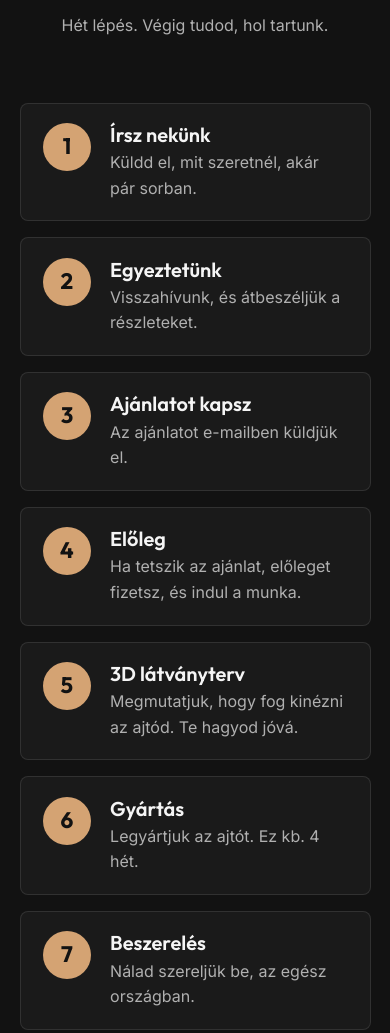
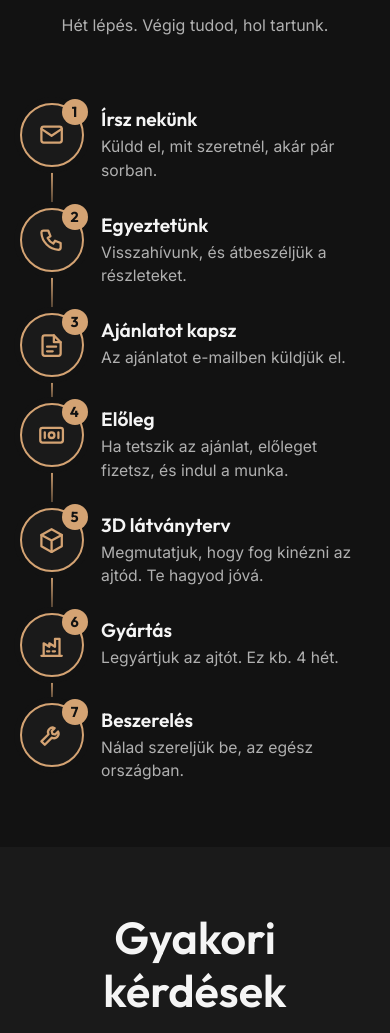
Before and after one commit to Zolkapoczai/rollanddoor, a website: page public/index.html in a window 390 px wide. Shown: the part 10244-11277 px from the top of the page. Drawn offline with Linux system fonts and the light colour scheme.

Commit message:
Turn "Így készül az ajtód" into an icon timeline
Seven icon nodes with step numbers: one row joined by a line above
1180 px, 4 + 3 between 700 and 1179 px, vertical timeline on phones.
Docs updated (incl. the 3D preview v2).

Co-Authored-By: Claude Opus 5.5 <noreply@anthropic.com>

```diff
--- a/public/index.html
+++ b/public/index.html
@@ -274,14 +274,36 @@
             <h2>Így készül az ajtód</h2>
             <p>Hét lépés. Végig tudod, hol tartunk.</p>
         </div>
+        <!-- Idővonal: széles képernyőn vízszintes, telefonon függőleges (landing.css .steps) -->
         <ol class="steps">
-            <li><div><h3>Írsz nekünk</h3><p>Küldd el, mit szeretnél, akár pár sorban.</p></div></li>
-            <li><div><h3>Egyeztetünk</h3><p>Visszahívunk, és átbeszéljük a részleteket.</p></div></li>
-            <li><div><h3>Ajánlatot kapsz</h3><p>Az ajánlatot e-mailben küldjük el.</p></div></li>
-            <li><div><h3>Előleg</h3><p>Ha tetszik az ajánlat, előleget fizetsz, és indul a munka.</p></div></li>
-            <li><div><h3>3D látványterv</h3><p>Megmutatjuk, hogy fog kinézni az ajtód. Te hagyod jóvá.</p></div></li>
-            <li><div><h3>Gyártás</h3><p>Legyártjuk az ajtót. Ez kb. 4 hét.</p></div></li>
-            <li><div><h3>Beszerelés</h3><p>Nálad szereljük be, az egész országban.</p></div></li>
+            <li>
+                <span class="step-ik" aria-hidden="true"><svg class="icon" viewBox="0 0 24 24"><rect x="3" y="5" width="18" height="14" rx="2"/><path d="M3 7l9 6 9-6"/></svg></span>
+                <div><h3>Írsz nekünk</h3><p>Küldd el, mit szeretnél, akár pár sorban.</p></div>
+            </li>
+            <li>
+                <span class="step-ik" aria-hidden="true"><svg class="icon" viewBox="0 0 24 24"><path d="M5 4h4l2 5-2.5 1.5a11 11 0 0 0 5 5L15 13l5 2v4a2 2 0 0 1-2 2A16 16 0 0 1 3 6a2 2 0 0 1 2-2"/></svg></span>
+                <div><h3>Egyeztetünk</h3><p>Visszahívunk, és átbeszéljük a részleteket.</p></div>
+            </li>
+            <li>
+                <span class="step-ik" aria-hidden="true"><svg class="icon" viewBox="0 0 24 24"><path d="M14 3H6a2 2 0 0 0-2 2v14a2 2 0 0 0 2 2h12a2 2 0 0 0 2-2V9z"/><path d="M14 3v6h6M8 13h8M8 17h5"/></svg></span>
+                <div><h3>Ajánlatot kapsz</h3><p>Az ajánlatot e-mailben küldjük el.</p></div>
+            </li>
+            <li>
+                <span class="step-ik" aria-hidden="true"><svg class="icon" viewBox="0 0 24 24"><rect x="2" y="6" width="20" height="13" rx="2"/><circle cx="12" cy="12.5" r="2.5"/><path d="M6 10v5M18 10v5"/></svg></span>
+                <div><h3>Előleg</h3><p>Ha tetszik az ajánlat, előleget fizetsz, és indul a munka.</p></div>
+            </li>
+            <li>
+                <span class="step-ik" aria-hidden="true"><svg class="icon" viewBox="0 0 24 24"><path d="M12 2l9 5v10l-9 5-9-5V7z"/><path d="M12 22V12M21 7l-9 5-9-5"/></svg></span>
+                <div><h3>3D látványterv</h3><p>Megmutatjuk, hogy fog kinézni az ajtód. Te hagyod jóvá.</p></div>
+            </li>
+            <li>
+                <span class="step-ik" aria-hidden="true"><svg class="icon" viewBox="0 0 24 24"><path d="M3 21h18M5 21V10l5 3V10l5 3V6h4v15"/><path d="M8 17h2M13 17h2"/></svg></span>
+                <div><h3>Gyártás</h3><p>Legyártjuk az ajtót. Ez kb. 4 hét.</p></div>
+            </li>
+            <li>
+                <span class="step-ik" aria-hidden="true"><svg class="icon" viewBox="0 0 24 24"><path d="M14.7 6.3a4 4 0 0 0-5.4 5.4L3 18l3 3 6.3-6.3a4 4 0 0 0 5.4-5.4l-2.6 2.6-2.4-.6-.6-2.4z"/></svg></span>
+                <div><h3>Beszerelés</h3><p>Nálad szereljük be, az egész országban.</p></div>
+            </li>
         </ol>
     </section>
 
--- a/public/landing.css
+++ b/public/landing.css
@@ -870,40 +870,73 @@ a:focus-visible, button:focus-visible, input:focus-visible, select:focus-visible
 .steps-section { background-color: var(--bg-primary); }
 .faq-section { background-color: var(--bg-secondary); }
 
+/* Idővonal (2026-11-25): telefonon függőleges, széles képernyőn 7 oszlopos vízszintes, összekötő vonallal. */
 .steps {
   list-style: none;
   counter-reset: step;
-  max-width: 760px;
+  max-width: 1280px;
   margin: 0 auto;
   display: grid;
-  gap: 1rem;
+  gap: 1.6rem;
+  position: relative;
 }
 .steps li {
   counter-increment: step;
-  display: flex;
-  gap: 1.2rem;
-  align-items: flex-start;
+  position: relative;
+  display: grid;
+  grid-template-columns: 64px 1fr;
+  gap: 1.1rem;
+  align-items: start;
+}
+/* összekötő vonal (telefonon függőleges, a körök közepén) */
+.steps li:not(:last-child)::after {
+  content: "";
+  position: absolute;
+  left: 31px; top: 64px; bottom: -1.6rem;
+  width: 2px;
+  background: linear-gradient(var(--accent), rgba(212, 163, 115, 0.25));
+}
+.step-ik {
+  position: relative;
+  width: 64px; height: 64px;
+  border-radius: 50%;
+  display: grid; place-items: center;
   background: var(--bg-secondary);
-  border: 1px solid var(--border-color);
-  border-radius: 8px;
-  padding: 1.2rem 1.4rem;
+  border: 2px solid var(--accent);
+  color: var(--accent);
+  font-size: 1.7rem;
+  box-shadow: 0 0 0 6px var(--bg-primary);
+  z-index: 1;
 }
-.steps li::before {
+/* sorszám a kör szélén */
+.step-ik::after {
   content: counter(step);
-  flex: 0 0 48px;
-  height: 48px;
-  border-radius: 50%;
-  background: var(--accent);
-  color: var(--bg-primary);
-  font-family: var(--font-display);
-  font-weight: 700;
-  font-size: 1.4rem;
-  display: flex;
-  align-items: center;
-  justify-content: center;
+  position: absolute; right: -6px; top: -6px;
+  width: 26px; height: 26px; border-radius: 50%;
+  background: var(--accent); color: var(--bg-primary);
+  font: 700 0.9rem/26px var(--font-display);
+  text-align: center;
 }
-.steps h3 { font-size: 1.25rem; margin-bottom: 0.2rem; }
-.steps p { color: var(--text-secondary); }
+.steps h3 { font-size: 1.2rem; margin: 0.35rem 0 0.25rem; }
+.steps p { color: var(--text-secondary); font-size: 0.98rem; line-height: 1.5; }
+
+@media (min-width: 700px) {
+  .steps { grid-template-columns: repeat(7, 1fr); gap: 1rem; }
+  .steps li { grid-template-columns: 1fr; justify-items: center; text-align: center; gap: 1rem; }
+  .steps li:not(:last-child)::after {
+    left: calc(50% + 32px); right: calc(-50% + 32px - 1rem); top: 31px; bottom: auto;
+    width: auto; height: 2px;
+    background: linear-gradient(90deg, var(--accent), rgba(212, 163, 115, 0.35));
+  }
+  .step-ik { width: 72px; height: 72px; font-size: 1.9rem; }
+  .steps li:not(:last-child)::after { top: 35px; left: calc(50% + 36px); right: calc(-50% + 36px - 1rem); }
+  .steps h3 { font-size: 1.15rem; }
+  .steps p { font-size: 0.95rem; max-width: 20ch; margin: 0 auto; }
+}
+@media (min-width: 700px) and (max-width: 1179px) {
+  .steps { grid-template-columns: repeat(4, 1fr); row-gap: 2.5rem; max-width: 900px; }
+  .steps li:nth-child(4)::after { display: none; }
+}
 
 .faq-list { max-width: 800px; margin: 0 auto; display: grid; gap: 0.8rem; }
 .faq-list details {
```
Also changed, not shown: docs/ATADAS.md (+13 -5 lines), README.md.
